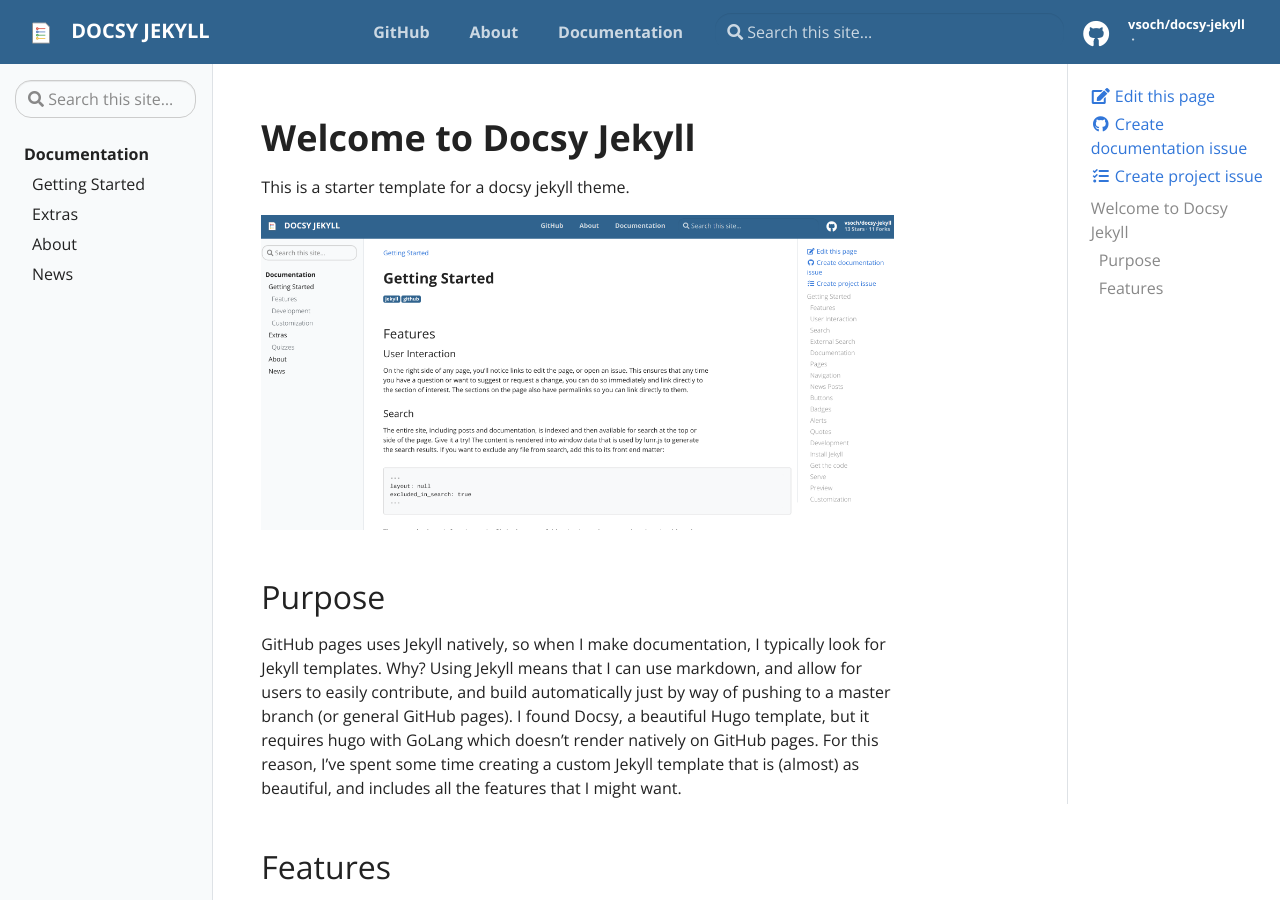
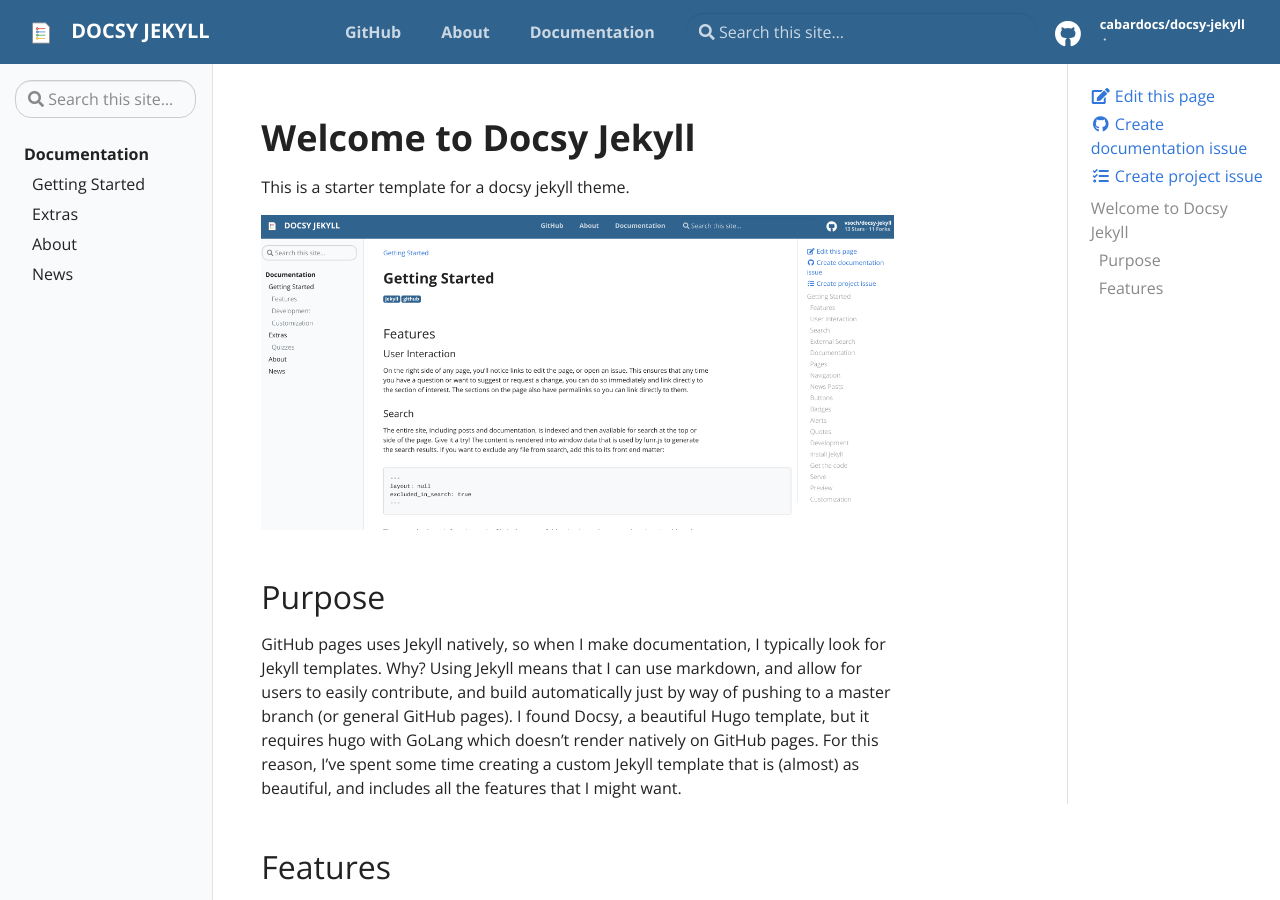
Before and after one commit to cabarnguyen/cabardocs, a Jekyll site: the page built from pages/index.md, in a window 1280 px wide and 900 px high. Built offline with Jekyll 4.4.1, drawn with Linux system fonts in a browser that asks for light colours.

Commit message:
docs
sss

```diff
--- a/_config.yml
+++ b/_config.yml
@@ -30,7 +30,7 @@ url: "https://vsoch.github.io" # the base hostname & protocol for your site
 
 # Social (First three Required)
 repo: "https://github.com/vsoch/docsy-jekyll"
-github_user: "vsoch"
+github_user: "cabardocs"
 github_repo: "docsy-jekyll"
 github_branch: "master"
 
```
